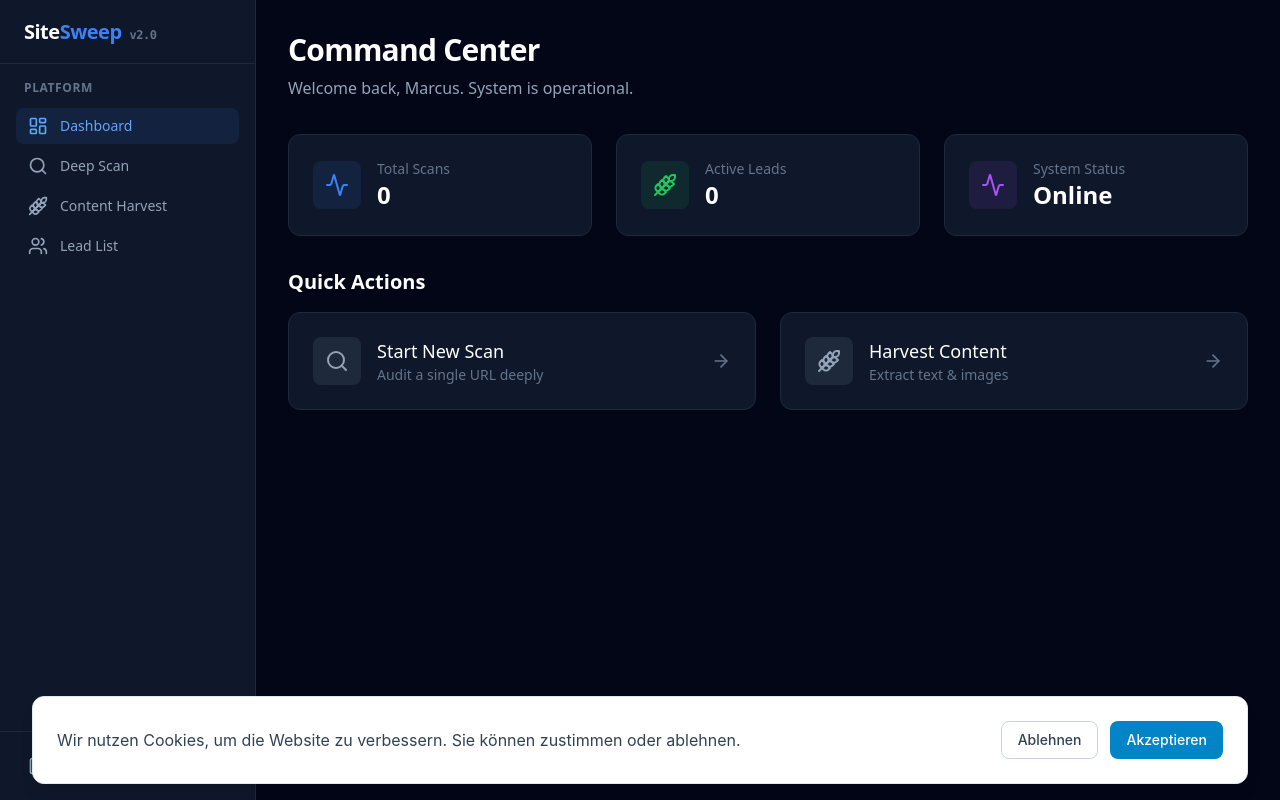
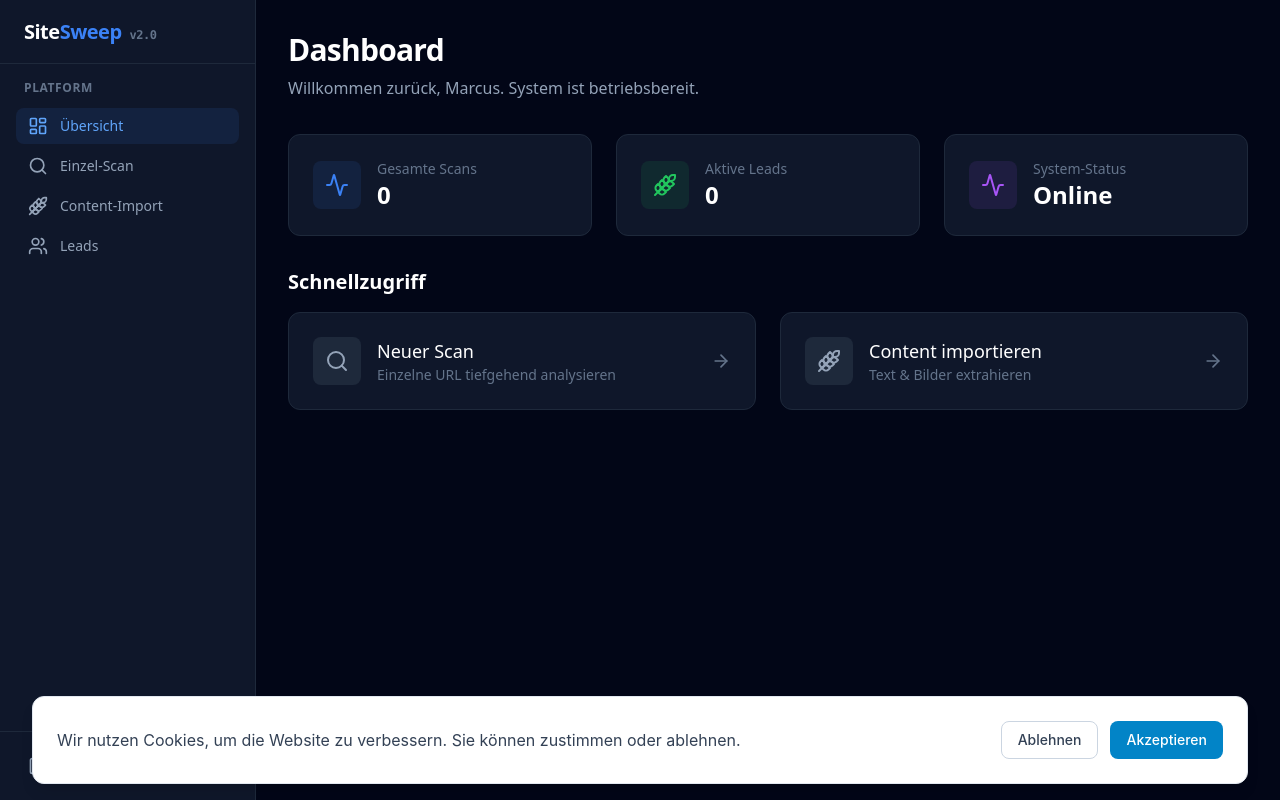
Before and after one commit to maclunk/Sitesweep, a Next.js app: page /admin in a window 1280 px wide. Built offline with nearby package versions, Linux system fonts and the light colour scheme; no server answers.

Commit message:
Translate Admin to German

```diff
--- a/app/admin/harvest/page.tsx
+++ b/app/admin/harvest/page.tsx
@@ -80,8 +80,8 @@ export default function HarvestPage() {
   return (
     <div className="space-y-6">
       <div>
-        <h1 className="text-3xl font-bold text-white tracking-tight">Content Harvester</h1>
-        <p className="text-slate-400 mt-2">Extract structured content and media from any URL.</p>
+        <h1 className="text-3xl font-bold text-white tracking-tight">Content-Import</h1>
+        <p className="text-slate-400 mt-2">Extrahieren Sie strukturierte Inhalte und Medien von beliebigen URLs.</p>
       </div>
 
       {/* Input Section */}
@@ -111,7 +111,7 @@ export default function HarvestPage() {
                 Crawling...
               </>
             ) : (
-              'Harvest Content'
+              'Inhalte extrahieren'
             )}
           </button>
         </form>
@@ -119,8 +119,8 @@ export default function HarvestPage() {
           <div className="mt-4 p-4 bg-blue-500/10 border border-blue-500/20 rounded-lg flex items-center gap-3 text-blue-400">
             <Loader2 className="w-5 h-5 animate-spin" />
             <div>
-              <p className="font-medium">Crawling website...</p>
-              <p className="text-sm text-slate-400 mt-1">This may take 30-40 seconds for deep content extraction</p>
+              <p className="font-medium">Website wird durchsucht...</p>
+              <p className="text-sm text-slate-400 mt-1">Dies kann 30-40 Sekunden dauern für die vollständige Extraktion</p>
             </div>
           </div>
         )}
@@ -139,9 +139,9 @@ export default function HarvestPage() {
           <div className="bg-green-500/10 border border-green-500/20 rounded-xl p-4 flex items-center gap-3">
             <CheckCircle className="w-5 h-5 text-green-400" />
             <div className="flex-1">
-              <p className="text-green-400 font-medium">Deep crawl completed successfully</p>
+              <p className="text-green-400 font-medium">Crawling erfolgreich abgeschlossen</p>
               <p className="text-sm text-slate-400 mt-1">
-                Found {result.pages?.length || 0} pages
+                {result.pages?.length || 0} Seiten gefunden
               </p>
             </div>
           </div>
@@ -256,7 +256,7 @@ export default function HarvestPage() {
           {result.pages && result.pages.length > 0 && (
             <div className="bg-slate-900 border border-slate-800 rounded-xl overflow-hidden">
               <div className="px-6 py-4 border-b border-slate-800 bg-slate-900/50">
-                <h3 className="font-semibold text-white">Detected Pages ({result.pages.length})</h3>
+                <h3 className="font-semibold text-white">Gefundene Seiten ({result.pages.length})</h3>
               </div>
               <div className="p-2">
                 <div className="flex flex-wrap gap-2">
@@ -270,7 +270,7 @@ export default function HarvestPage() {
                           : 'bg-slate-800 text-slate-300 hover:bg-slate-700'
                       }`}
                     >
-                      {page.title || new URL(page.url).pathname || 'Page ' + (idx + 1)}
+                      {page.title || new URL(page.url).pathname || 'Seite ' + (idx + 1)}
                     </button>
                   ))}
                 </div>
@@ -288,13 +288,13 @@ export default function HarvestPage() {
                   <div className="px-6 py-4 border-b border-slate-800 bg-slate-900/50">
                     <div className="flex items-center gap-2 text-slate-300">
                       <FileText className="w-4 h-4 text-blue-500" />
-                      <span className="font-medium">Page Info</span>
+                      <span className="font-medium">Seiten-Info</span>
                     </div>
                   </div>
                   <div className="p-6 space-y-3">
                     <div>
-                      <dt className="text-xs font-medium text-slate-500 uppercase tracking-wider">Title</dt>
-                      <dd className="mt-1 text-sm text-slate-300">{selectedPage.title || 'No title'}</dd>
+                      <dt className="text-xs font-medium text-slate-500 uppercase tracking-wider">Titel</dt>
+                      <dd className="mt-1 text-sm text-slate-300">{selectedPage.title || 'Kein Titel'}</dd>
                     </div>
                     <div>
                       <dt className="text-xs font-medium text-slate-500 uppercase tracking-wider">URL</dt>
@@ -313,9 +313,9 @@ export default function HarvestPage() {
                   <div className="px-6 py-4 border-b border-slate-800 bg-slate-900/50 flex items-center justify-between">
                     <div className="flex items-center gap-2 text-slate-300">
                       <FileText className="w-4 h-4 text-blue-500" />
-                      <span className="font-medium">Extracted Text</span>
+                      <span className="font-medium">Extrahierter Text</span>
                       <span className="text-xs text-slate-500">
-                        ({selectedPage.content.split(' ').length} words)
+                        ({selectedPage.content?.split(' ').length || 0} Wörter)
                       </span>
                     </div>
                     <button
@@ -325,12 +325,12 @@ export default function HarvestPage() {
                       {copiedStates['content'] ? (
                         <>
                           <Check className="w-4 h-4 text-green-400" />
-                          <span className="text-green-400">Copied!</span>
+                          <span className="text-green-400">Kopiert!</span>
                         </>
                       ) : (
                         <>
                           <Copy className="w-4 h-4" />
-                          Copy All Text
+                          Text kopieren
                         </>
                       )}
                     </button>
@@ -354,7 +354,7 @@ export default function HarvestPage() {
                   <div className="flex items-center gap-2 text-slate-300">
                     <ImageIcon className="w-4 h-4 text-blue-500" />
                     <span className="font-medium">
-                      Page Images {selectedPage.images && `(${selectedPage.images.length})`}
+                      Seiten-Bilder {selectedPage.images && `(${selectedPage.images.length})`}
                     </span>
                   </div>
                 </div>
@@ -387,7 +387,7 @@ export default function HarvestPage() {
                             <button
                               onClick={() => handleCopy(img.src, `img-${idx}`)}
                               className="absolute top-2 right-2 p-2 bg-slate-900/80 hover:bg-slate-900 rounded-lg opacity-0 group-hover:opacity-100 transition-opacity"
-                              title="Copy image URL"
+                              title="Bild-URL kopieren"
                             >
                               {copiedStates[`img-${idx}`] ? (
                                 <Check className="w-4 h-4 text-green-400" />
@@ -398,7 +398,7 @@ export default function HarvestPage() {
                           </div>
                           <div className="p-2 border-t border-slate-800">
                             <p className="text-xs text-slate-400 truncate" title={img.alt || img.src}>
-                              {img.alt || 'No alt text'}
+                              {img.alt || 'Kein Alt-Text'}
                             </p>
                           </div>
                         </div>
@@ -407,7 +407,7 @@ export default function HarvestPage() {
                   ) : (
                     <div className="text-center py-12 text-slate-500">
                       <ImageIcon className="w-12 h-12 mx-auto mb-3 opacity-50" />
-                      <p className="text-sm">No images found</p>
+                      <p className="text-sm">Keine Bilder gefunden</p>
                     </div>
                   )}
                 </div>
@@ -430,12 +430,12 @@ export default function HarvestPage() {
                 {copiedStates['json'] ? (
                   <>
                     <Check className="w-4 h-4 text-green-400" />
-                    <span className="text-green-400">Copied!</span>
+                    <span className="text-green-400">Kopiert!</span>
                   </>
                 ) : (
                   <>
                     <Copy className="w-4 h-4" />
-                    Copy JSON
+                    JSON kopieren
                   </>
                 )}
               </button>
--- a/app/admin/leads/page.tsx
+++ b/app/admin/leads/page.tsx
@@ -3,7 +3,7 @@
 import { useState, useEffect } from 'react'
 import { Plus, Trash2, Save, ExternalLink } from 'lucide-react'
 
-type LeadStatus = 'New' | 'Contacted' | 'Won' | 'Lost'
+type LeadStatus = 'Neu' | 'Kontaktiert' | 'Gewonnen' | 'Verloren'
 
 interface Lead {
   id: string
@@ -45,7 +45,7 @@ export default function LeadListPage() {
     const newLead: Lead = {
       id: crypto.randomUUID(),
       domain: newDomain.trim(),
-      status: 'New',
+      status: 'Neu',
       notes: '',
       createdAt: Date.now(),
     }
@@ -64,10 +64,10 @@ export default function LeadListPage() {
 
   const getStatusColor = (status: LeadStatus) => {
     switch (status) {
-      case 'New': return 'bg-blue-500/10 text-blue-400 border-blue-500/20'
-      case 'Contacted': return 'bg-yellow-500/10 text-yellow-400 border-yellow-500/20'
-      case 'Won': return 'bg-green-500/10 text-green-400 border-green-500/20'
-      case 'Lost': return 'bg-slate-700 text-slate-400 border-slate-600'
+      case 'Neu': return 'bg-blue-500/10 text-blue-400 border-blue-500/20'
+      case 'Kontaktiert': return 'bg-yellow-500/10 text-yellow-400 border-yellow-500/20'
+      case 'Gewonnen': return 'bg-green-500/10 text-green-400 border-green-500/20'
+      case 'Verloren': return 'bg-slate-700 text-slate-400 border-slate-600'
       default: return 'bg-slate-800 text-slate-400'
     }
   }
@@ -75,8 +75,8 @@ export default function LeadListPage() {
   return (
     <div className="space-y-6">
       <div>
-        <h1 className="text-3xl font-bold text-white tracking-tight">Lead Management</h1>
-        <p className="text-slate-400 mt-2">Track potential clients and their status (Local Storage).</p>
+        <h1 className="text-3xl font-bold text-white tracking-tight">Lead-Verwaltung</h1>
+        <p className="text-slate-400 mt-2">Verfolgen Sie potenzielle Kunden und deren Status (Local Storage).</p>
       </div>
 
       {/* Add New Lead */}
@@ -86,7 +86,7 @@ export default function LeadListPage() {
             type="text"
             value={newDomain}
             onChange={(e) => setNewDomain(e.target.value)}
-            placeholder="Enter domain (e.g. lawfirm-mueller.com)"
+            placeholder="Domain eingeben (z.B. kanzlei-mueller.de)"
             className="flex-1 px-4 py-2 bg-slate-950 border border-slate-800 rounded-lg text-slate-200 placeholder-slate-600 focus:outline-none focus:ring-2 focus:ring-blue-500/50 transition-colors"
           />
           <button
@@ -94,7 +94,7 @@ export default function LeadListPage() {
             disabled={!newDomain.trim()}
             className="px-4 py-2 bg-blue-600 text-white font-medium rounded-lg hover:bg-blue-500 disabled:opacity-50 disabled:cursor-not-allowed transition-colors flex items-center gap-2"
           >
-            <Plus className="w-4 h-4" /> Add Lead
+            <Plus className="w-4 h-4" /> Lead hinzufügen
           </button>
         </form>
       </div>
@@ -107,15 +107,15 @@ export default function LeadListPage() {
               <tr>
                 <th className="px-6 py-4">Status</th>
                 <th className="px-6 py-4">Domain</th>
-                <th className="px-6 py-4">Notes</th>
-                <th className="px-6 py-4 text-right">Actions</th>
+                <th className="px-6 py-4">Notizen</th>
+                <th className="px-6 py-4 text-right">Aktionen</th>
               </tr>
             </thead>
             <tbody className="divide-y divide-slate-800">
               {leads.length === 0 ? (
                 <tr>
                   <td colSpan={4} className="px-6 py-8 text-center text-slate-500">
-                    No leads yet. Add one above.
+                    Noch keine Leads vorhanden. Fügen Sie einen Lead oben hinzu.
                   </td>
                 </tr>
               ) : (
@@ -127,10 +127,10 @@ export default function LeadListPage() {
                         onChange={(e) => updateLead(lead.id, { status: e.target.value as LeadStatus })}
                         className={`text-xs font-medium px-2 py-1 rounded-full border cursor-pointer outline-none ${getStatusColor(lead.status)}`}
                       >
-                        <option value="New">New</option>
-                        <option value="Contacted">Contacted</option>
-                        <option value="Won">Won</option>
-                        <option value="Lost">Lost</option>
+                        <option value="Neu">Neu</option>
+                        <option value="Kontaktiert">Kontaktiert</option>
+                        <option value="Gewonnen">Gewonnen</option>
+                        <option value="Verloren">Verloren</option>
                       </select>
                     </td>
                     <td className="px-6 py-4 font-medium text-slate-200">
@@ -144,7 +144,7 @@ export default function LeadListPage() {
                         type="text"
                         value={lead.notes}
                         onChange={(e) => updateLead(lead.id, { notes: e.target.value })}
-                        placeholder="Add notes..."
+                        placeholder="Notizen hinzufügen..."
                         className="bg-transparent border-b border-transparent hover:border-slate-700 focus:border-blue-500 focus:outline-none w-full py-1 text-slate-300 placeholder-slate-600 transition-colors"
                       />
                     </td>
@@ -152,7 +152,7 @@ export default function LeadListPage() {
                       <button
                         onClick={() => removeLead(lead.id)}
                         className="text-slate-600 hover:text-red-400 transition-colors p-1"
-                        title="Delete Lead"
+                        title="Lead löschen"
                       >
                         <Trash2 className="w-4 h-4" />
                       </button>
--- a/app/admin/page.tsx
+++ b/app/admin/page.tsx
@@ -8,8 +8,8 @@ export default function AdminDashboard() {
     <div className="space-y-8">
       {/* Header */}
       <div>
-        <h1 className="text-3xl font-bold text-white tracking-tight">Command Center</h1>
-        <p className="text-slate-400 mt-2">Welcome back, Marcus. System is operational.</p>
+        <h1 className="text-3xl font-bold text-white tracking-tight">Dashboard</h1>
+        <p className="text-slate-400 mt-2">Willkommen zurück, Marcus. System ist betriebsbereit.</p>
       </div>
 
       {/* Stats Grid */}
@@ -20,7 +20,7 @@ export default function AdminDashboard() {
               <Activity className="w-6 h-6 text-blue-500" />
             </div>
             <div>
-              <p className="text-sm font-medium text-slate-500">Total Scans</p>
+              <p className="text-sm font-medium text-slate-500">Gesamte Scans</p>
               <h3 className="text-2xl font-bold text-white">0</h3>
             </div>
           </div>
@@ -32,7 +32,7 @@ export default function AdminDashboard() {
               <Wheat className="w-6 h-6 text-green-500" />
             </div>
             <div>
-              <p className="text-sm font-medium text-slate-500">Active Leads</p>
+              <p className="text-sm font-medium text-slate-500">Aktive Leads</p>
               <h3 className="text-2xl font-bold text-white">0</h3>
             </div>
           </div>
@@ -44,7 +44,7 @@ export default function AdminDashboard() {
               <Activity className="w-6 h-6 text-purple-500" />
             </div>
             <div>
-              <p className="text-sm font-medium text-slate-500">System Status</p>
+              <p className="text-sm font-medium text-slate-500">System-Status</p>
               <h3 className="text-2xl font-bold text-white">Online</h3>
             </div>
           </div>
@@ -53,7 +53,7 @@ export default function AdminDashboard() {
 
       {/* Quick Actions */}
       <div>
-        <h2 className="text-xl font-semibold text-white mb-4">Quick Actions</h2>
+        <h2 className="text-xl font-semibold text-white mb-4">Schnellzugriff</h2>
         <div className="grid grid-cols-1 md:grid-cols-2 gap-6">
           <Link
             href="/admin/scan"
@@ -66,8 +66,8 @@ export default function AdminDashboard() {
                   <Search className="w-6 h-6 text-slate-400 group-hover:text-blue-400" />
                 </div>
                 <div>
-                  <h3 className="text-lg font-medium text-white">Start New Scan</h3>
-                  <p className="text-sm text-slate-500">Audit a single URL deeply</p>
+                  <h3 className="text-lg font-medium text-white">Neuer Scan</h3>
+                  <p className="text-sm text-slate-500">Einzelne URL tiefgehend analysieren</p>
                 </div>
               </div>
               <ArrowRight className="w-5 h-5 text-slate-500 group-hover:text-blue-400 transform group-hover:translate-x-1 transition-all" />
@@ -85,8 +85,8 @@ export default function AdminDashboard() {
                   <Wheat className="w-6 h-6 text-slate-400 group-hover:text-green-400" />
                 </div>
                 <div>
-                  <h3 className="text-lg font-medium text-white">Harvest Content</h3>
-                  <p className="text-sm text-slate-500">Extract text & images</p>
+                  <h3 className="text-lg font-medium text-white">Content importieren</h3>
+                  <p className="text-sm text-slate-500">Text & Bilder extrahieren</p>
                 </div>
               </div>
               <ArrowRight className="w-5 h-5 text-slate-500 group-hover:text-green-400 transform group-hover:translate-x-1 transition-all" />
--- a/components/admin/AdminSidebar.tsx
+++ b/components/admin/AdminSidebar.tsx
@@ -10,10 +10,10 @@ function cn(...classes: (string | undefined | null | false)[]): string {
 }
 
 const navigation = [
-  { name: 'Dashboard', href: '/admin', icon: LayoutDashboard },
-  { name: 'Deep Scan', href: '/admin/scan', icon: Search },
-  { name: 'Content Harvest', href: '/admin/harvest', icon: Wheat },
-  { name: 'Lead List', href: '/admin/leads', icon: Users },
+  { name: 'Übersicht', href: '/admin', icon: LayoutDashboard },
+  { name: 'Einzel-Scan', href: '/admin/scan', icon: Search },
+  { name: 'Content-Import', href: '/admin/harvest', icon: Wheat },
+  { name: 'Leads', href: '/admin/leads', icon: Users },
 ]
 
 export function AdminSidebar() {
@@ -62,7 +62,7 @@ export function AdminSidebar() {
            className="flex w-full items-center gap-3 px-3 py-2 rounded-lg text-sm font-medium text-slate-400 hover:bg-red-500/10 hover:text-red-400 transition-colors"
          >
            <LogOut className="h-5 w-5" />
-          Logout
+           Abmelden
          </button>
        </div>
     </div>
```
Also changed, not shown: app/admin/scan/page.tsx (+9 -9 lines). Lines whose indentation alone changed are shown as unchanged.
